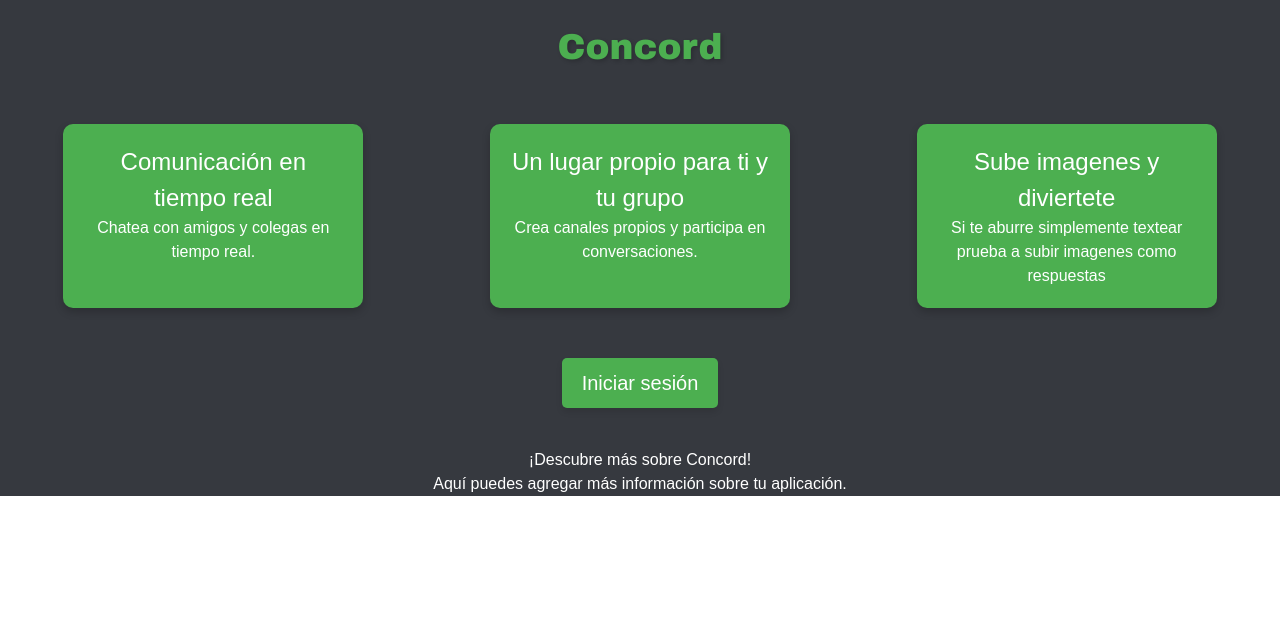
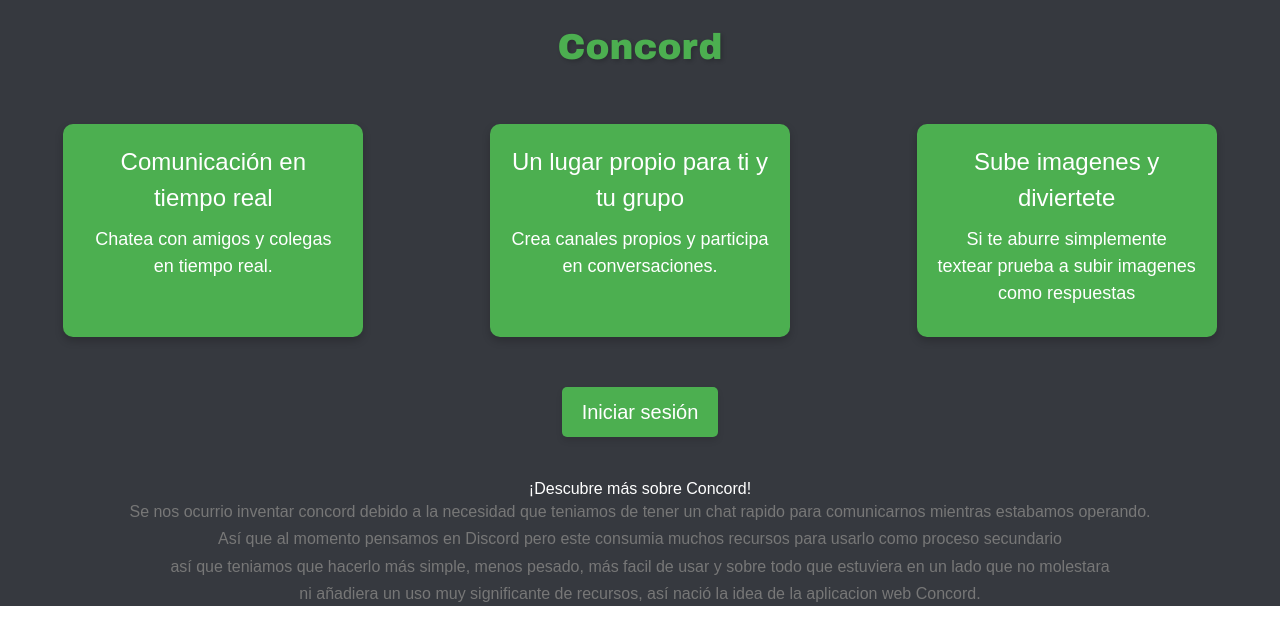
Before and after one commit to liamlucca/concord-react-firebase, a React (Create React App) app: page / in a window 1280 px wide. Shown: the top 644 px of the page. Built offline with nearby package versions, Linux system fonts and the light colour scheme; no server answers.

Commit message:
Pagina de inicio

```diff
--- a/src/components/Welcome.js
+++ b/src/components/Welcome.js
@@ -39,7 +39,10 @@
 
       <div className="additional-content">
         <h3>¡Descubre más sobre Concord!</h3>
-        <p>Aquí puedes agregar más información sobre tu aplicación.</p>
+        <p>Se nos ocurrio inventar concord debido a la necesidad que teniamos de tener un chat rapido para comunicarnos mientras estabamos operando.</p>
+        <p>Así que al momento pensamos en Discord pero este consumia muchos recursos para usarlo como proceso secundario</p>
+        <p>así que teniamos que hacerlo más simple, menos pesado, más facil de usar y sobre todo que estuviera en un lado que no molestara </p>
+        <p> ni añadiera un uso muy significante de recursos, así nació la idea de la aplicacion web Concord.</p>
       </div>
     </main>
   );
--- a/src/components/welcome.css
+++ b/src/components/welcome.css
@@ -75,8 +75,17 @@
     font-size: 24px;
 }
 
-p {
+.features p {
+    font-size: 18px;
+    color: #ffffff;
+    margin: 10px 0;
+}
+
+.additional-content p {
     font-size: 16px;
+    color: #777;
+    line-height: 1.4;
+    margin-bottom: 5px;
 }
 
 .login-button {
```
